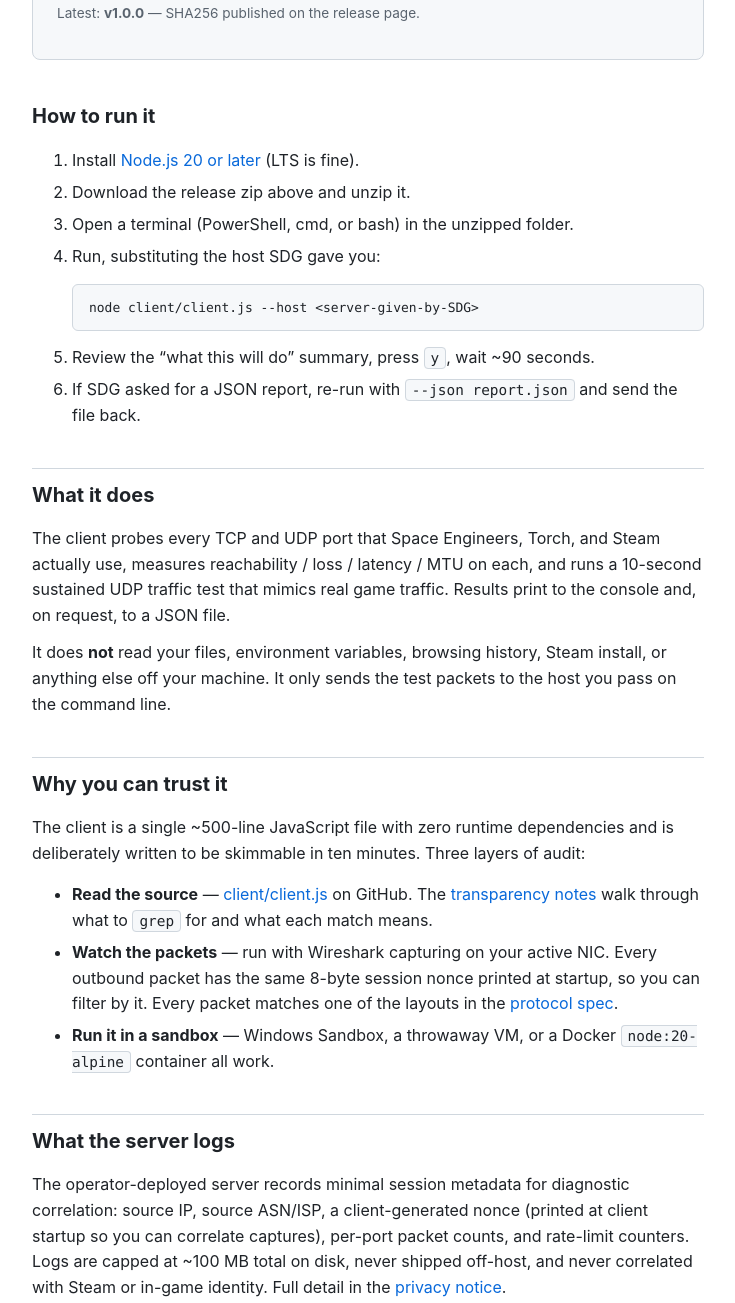
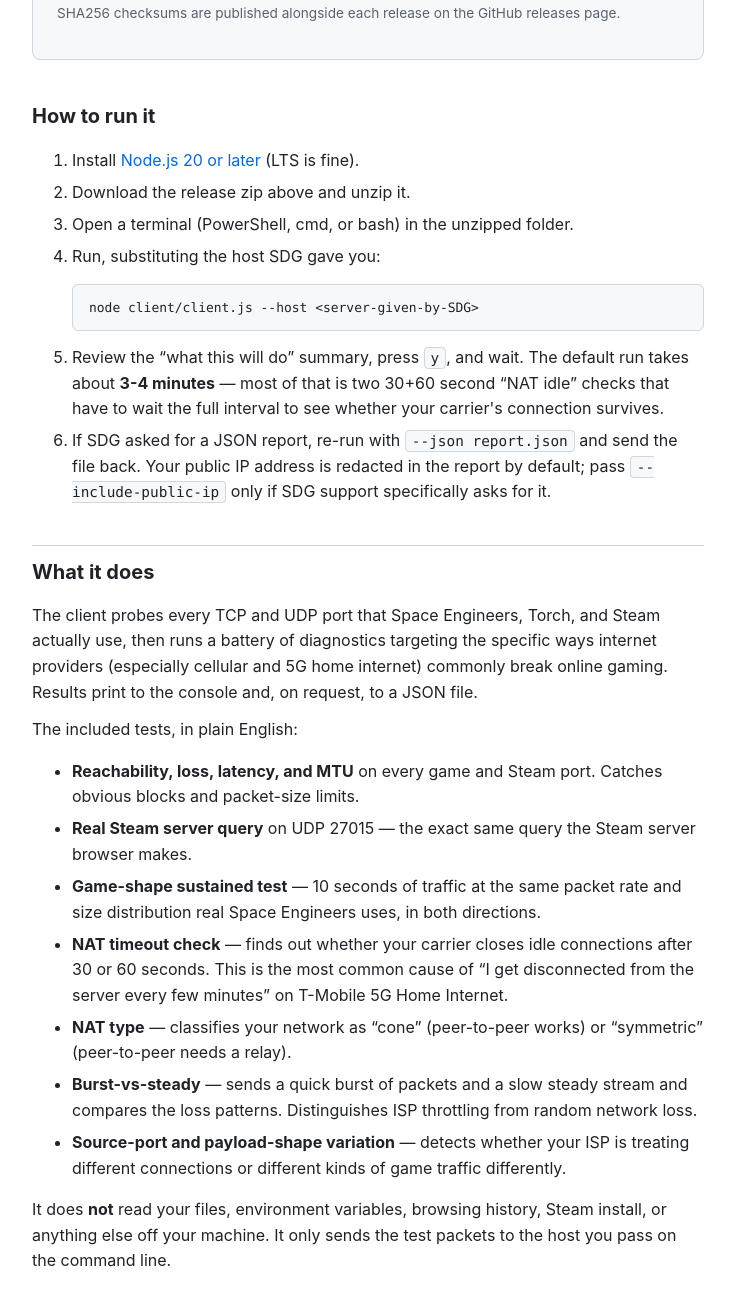
Before and after one commit to williamdemarigny/sdg-connection-test, a plain HTML site: page index.html in a window 1280 px wide. Shown: the part 321-1624 px from the top of the page, without its empty margins (272-1007 px from the left). Drawn offline with Linux system fonts and the light colour scheme.

Commit message:
update landing page for Phase 1+2 default-on diagnostics
Three changes:

1. New "What it does" section enumerates the six diagnostic tests
   that now run by default (NAT idle, NAT type, bidirectional
   sustained, burst-vs-steady, source-port fan-out, payload-shape
   sensitivity). Players who follow a support link to this page now
   see what the tool will actually find before deciding whether to
   run it.

2. Runtime expectation: was "~90 seconds" (Phase 0). Updated to
   "~3-4 minutes" (Phase 1+2 default-on) with a brief explanation
   that the NAT idle checks dominate. Added pointer to --full for
   the longer 10-minute ladder.

3. Source-size claim: was "~500-line JavaScript file". Actual client
   is ~2,200 lines; total audit surface (client + 3 shared helpers)
   is ~2,600. Updated. Also bumped the "skimmable in fifteen minutes"
   estimate to "twenty" for honesty at the new size.

4. Dropped the explicit "Latest: v1.0.0" pin from the download card —
   page now just says "checksums published on the release page". The
   version pin had to be hand-updated on every release; the GitHub
   /releases/latest link below it does the right thing automatically.

5. Added a one-line note to the JSON-report step that the reflected
   public IP is redacted by default and that --include-public-ip is
   the opt-in for full disclosure.

```diff
--- a/index.html
+++ b/index.html
@@ -135,7 +135,7 @@
 
     <div class="download-card">
       <a class="download-button" href="https://github.com/sdg-net/sdg-connection-test/releases/latest">Download the latest release</a>
-      <p class="checksum">Latest: <strong>v1.0.0</strong> — SHA256 published on the release page.</p>
+      <p class="checksum">SHA256 checksums are published alongside each release on the GitHub releases page.</p>
     </div>
 
     <h2>How to run it</h2>
@@ -146,16 +146,26 @@
       <li>Run, substituting the host SDG gave you:
         <pre><code>node client/client.js --host &lt;server-given-by-SDG&gt;</code></pre>
       </li>
-      <li>Review the &ldquo;what this will do&rdquo; summary, press <code>y</code>, wait ~90 seconds.</li>
-      <li>If SDG asked for a JSON report, re-run with <code>--json report.json</code> and send the file back.</li>
+      <li>Review the &ldquo;what this will do&rdquo; summary, press <code>y</code>, and wait. The default run takes about <strong>3-4 minutes</strong> &mdash; most of that is two 30+60 second &ldquo;NAT idle&rdquo; checks that have to wait the full interval to see whether your carrier's connection survives.</li>
+      <li>If SDG asked for a JSON report, re-run with <code>--json report.json</code> and send the file back. Your public IP address is redacted in the report by default; pass <code>--include-public-ip</code> only if SDG support specifically asks for it.</li>
     </ol>
 
     <h2>What it does</h2>
-    <p>The client probes every TCP and UDP port that Space Engineers, Torch, and Steam actually use, measures reachability / loss / latency / MTU on each, and runs a 10-second sustained UDP traffic test that mimics real game traffic. Results print to the console and, on request, to a JSON file.</p>
+    <p>The client probes every TCP and UDP port that Space Engineers, Torch, and Steam actually use, then runs a battery of diagnostics targeting the specific ways internet providers (especially cellular and 5G home internet) commonly break online gaming. Results print to the console and, on request, to a JSON file.</p>
+    <p>The included tests, in plain English:</p>
+    <ul>
+      <li><strong>Reachability, loss, latency, and MTU</strong> on every game and Steam port. Catches obvious blocks and packet-size limits.</li>
+      <li><strong>Real Steam server query</strong> on UDP 27015 &mdash; the exact same query the Steam server browser makes.</li>
+      <li><strong>Game-shape sustained test</strong> &mdash; 10 seconds of traffic at the same packet rate and size distribution real Space Engineers uses, in both directions.</li>
+      <li><strong>NAT timeout check</strong> &mdash; finds out whether your carrier closes idle connections after 30 or 60 seconds. This is the most common cause of &ldquo;I get disconnected from the server every few minutes&rdquo; on T-Mobile 5G Home Internet.</li>
+      <li><strong>NAT type</strong> &mdash; classifies your network as &ldquo;cone&rdquo; (peer-to-peer works) or &ldquo;symmetric&rdquo; (peer-to-peer needs a relay).</li>
+      <li><strong>Burst-vs-steady</strong> &mdash; sends a quick burst of packets and a slow steady stream and compares the loss patterns. Distinguishes ISP throttling from random network loss.</li>
+      <li><strong>Source-port and payload-shape variation</strong> &mdash; detects whether your ISP is treating different connections or different kinds of game traffic differently.</li>
+    </ul>
     <p>It does <strong>not</strong> read your files, environment variables, browsing history, Steam install, or anything else off your machine. It only sends the test packets to the host you pass on the command line.</p>
 
     <h2>Why you can trust it</h2>
-    <p>The client is a single ~500-line JavaScript file with zero runtime dependencies and is deliberately written to be skimmable in ten minutes. Three layers of audit:</p>
+    <p>The client is a single ~2,200-line JavaScript file with zero runtime dependencies. The whole thing — client plus three small shared helpers — is about 2,600 lines of commented JavaScript and is written to be skimmable in about twenty minutes. Three layers of audit:</p>
     <ul>
       <li><strong>Read the source</strong> &mdash; <a href="https://github.com/sdg-net/sdg-connection-test/blob/main/client/client.js">client/client.js</a> on GitHub. The <a href="https://github.com/sdg-net/sdg-connection-test/blob/main/docs/TRANSPARENCY.md">transparency notes</a> walk through what to <code>grep</code> for and what each match means.</li>
       <li><strong>Watch the packets</strong> &mdash; run with Wireshark capturing on your active NIC. Every outbound packet has the same 8-byte session nonce printed at startup, so you can filter by it. Every packet matches one of the layouts in the <a href="https://github.com/sdg-net/sdg-connection-test/blob/main/docs/PROTOCOL.md">protocol spec</a>.</li>
```
